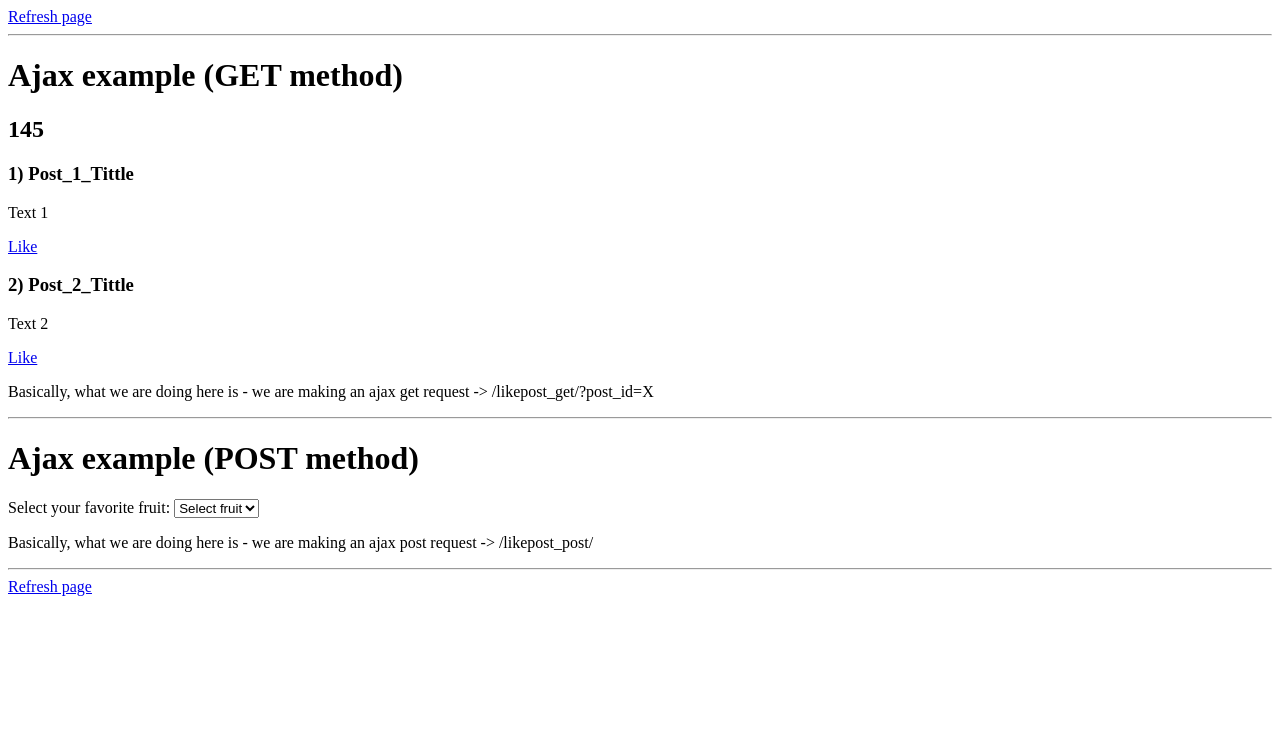
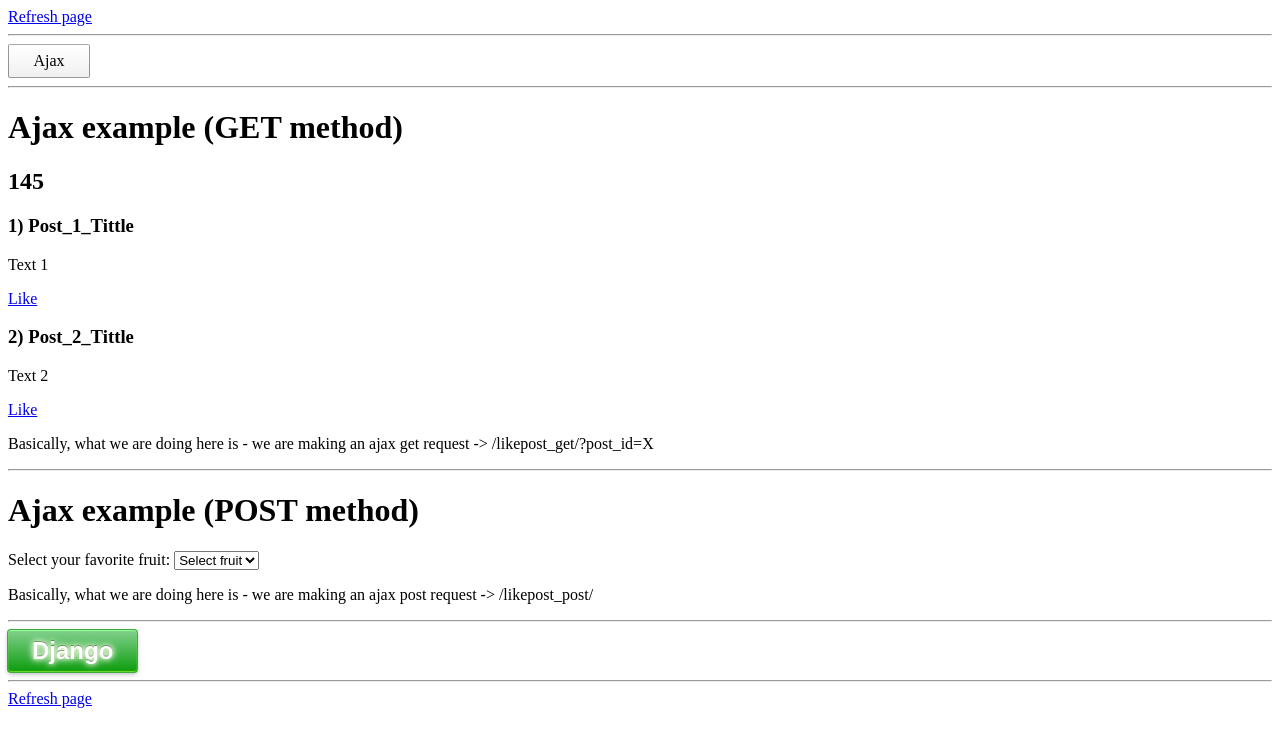
Before and after one commit to UsaMasU/django_ajax, a Django app: page / in a window 1280 px wide. Shown: the top 747 px of the page. Run offline with Django 3.2, Linux system fonts and the light colour scheme; data comes from the database, SQL or seed files in the repository; both versions use the stored data as it was after the commit; some libraries are stand-ins or nearby versions.

Commit message:
Button styles

```diff
--- /dev/null
+++ b/dj_ax/django_example/post/static/css/style.css
@@ -0,0 +1,71 @@
+a.button21 {
+  display: inline-block;
+  width: 5em;
+  height: 2em;
+  line-height: 2em;
+  vertical-align: middle;
+  text-align: center;
+  text-decoration: none;
+  user-select: none;
+  color: rgb(0,0,0);
+  outline: none;
+  border: 1px solid rgba(0,0,0,.4);
+  border-top-color: rgba(0,0,0,.3);
+  border-radius: 2px;
+  background: linear-gradient(rgb(255,255,255), rgb(240,240,240));
+  box-shadow:
+   0 0 3px rgba(0,0,0,0) inset,
+   0 1px 1px 1px rgba(255,255,255,.2),
+   0 -1px 1px 1px rgba(0,0,0,0);
+  transition: .2s ease-in-out;
+}
+a.button21:hover:not(:active) {
+  box-shadow:
+   0 0 3px rgba(0,0,0,0) inset,
+   0 1px 1px 1px rgba(0,255,255,.5),
+   0 -1px 1px 1px rgba(0,255,255,.5);
+}
+a.button21:active {
+  background: linear-gradient(rgb(250,250,250), rgb(235,235,235));
+  box-shadow:
+   0 0 3px rgba(0,0,0,.5) inset,
+   0 1px 1px 1px rgba(255,255,255,.4),
+   0 -1px 1px 1px rgba(0,0,0,.1);
+}
+
+input.button4 {
+  position: relative;
+  display: inline-block;
+  font-family: Arial,Helvetica,FreeSans,"Liberation Sans","Nimbus Sans L",sans-serif;
+  font-size: 1.5em;
+  font-weight: 700;
+  color: rgb(245,245,245);
+  text-shadow: 0 -1px rgba(0,0,0,.1);
+  text-decoration: none;
+  user-select: none;
+  padding: .3em 1em;
+  outline: none;
+  border: none;
+  border-radius: 3px;
+  background: #0c9c0d linear-gradient(#82d18d, #0c9c0d);
+  box-shadow: inset #72de26 0 -1px 1px, inset 0 1px 1px #98ff98, #3caa3c 0 0 0 1px, rgba(0,0,0,.3) 0 2px 5px;
+  -webkit-animation: pulsate 1.2s linear infinite;
+  animation: pulsate 1.2s linear infinite;
+}
+input.button4:hover {
+  -webkit-animation-play-state: paused;
+  animation-play-state: paused;
+  cursor: pointer;
+}
+input.button4:active {
+  top: 1px;
+  color: #fff;
+  text-shadow: 0 -1px rgba(0,0,0,.3), 0 0 5px #ffd, 0 0 8px #fff;
+  box-shadow: 0 -1px 3px rgba(0,0,0,.3), 0 1px 1px #fff, inset 0 1px 2px rgba(0,0,0,.8), inset 0 -1px 0 rgba(0,0,0,.05);
+}
+@-webkit-keyframes pulsate {
+  50% {color: #fff; text-shadow: 0 -1px rgba(0,0,0,.3), 0 0 5px #ffd, 0 0 8px #fff;}
+}
+@keyframes pulsate {
+  50% {color: #fff; text-shadow: 0 -1px rgba(0,0,0,.3), 0 0 5px #ffd, 0 0 8px #fff;}
+}
--- /dev/null
+++ b/dj_ax/django_example/post/static/js/ajax_get.js
@@ -0,0 +1,54 @@
+$(document).ready(function(){
+
+    $('.likebutton').click(function(){
+        let catid = $(this).attr("data-catid");
+        let likes_counter = $("#message").text();
+        console.log('catid:', catid);
+        $("#message").text('await...')
+        $.ajax({
+                type:"GET",
+                url: "/likepost_get/",
+                data: {
+                    post_id: catid,
+                    counter: likes_counter
+                },
+                success: function( response ) {
+                    $( '#like' + catid ).remove();
+                    console.log('Ajax Get Success');
+                    $( '#message' ).text(JSON.parse(response)['count']);
+                },
+                error: function( response ) {
+                    console.log('Ajax Get Failure');
+                    console.log(response);
+                    $( '#message' ).text('Ajax Get Failure');
+                }
+        });
+    });
+
+    $('a#getbtn').click(function(){
+        let button_text = $(this).text();
+        $.ajax({
+                type:"GET",
+                url: "/button_ajax_get/",
+                data: {
+                    text: button_text
+                },
+                beforeSend: function( response ) {
+                    console.log('before send');
+                    console.log('button_text:', button_text);
+                },
+                success: function( response ) {
+                    console.log('success');
+                    console.log(JSON.parse(response)['backtext'])
+                    $('a#getbtn').text(JSON.parse(response)['backtext']);
+                },
+                error: function( response ) {
+                    console.log('error');
+                },
+                complete: function( response ){
+                    console.log('complete');
+                }
+        });
+    });
+
+});
--- a/dj_ax/django_example/post/static/js/ajax.js
+++ b/dj_ax/django_example/post/static/js/ajax_post.js
@@ -1,36 +1,6 @@
-$('.likebutton').click(function(){
-    let catid = $(this).attr("data-catid");
-    let likes_counter = $("#message").text();
-    console.log('catid:', catid);
-    $("#message").text('await...')
-    $.ajax(
-        {
-            type:"GET",
-            url: "/likepost_get/",
-            data: {
-                post_id: catid,
-                counter: likes_counter
-            },
-            success: function( response ) {
-                $( '#like' + catid ).remove();
-                console.log('Ajax Get Success');
-                $( '#message' ).text(JSON.parse(response)['count']);
-            },
-            error: function( response ) {
-                        console.log('Ajax Get Failure');
-                        console.log(response);
-                        $( '#message' ).text('Ajax Get Failure');
-                    }
-        });
-});
+$(document).ready(function(){
 
-$(document).ready(function(){
-    $("#mySelect").change(function(){
-        selected = $("#mySelect option:selected").text()
-        let likes_counter = $("#message").text();
-         $( '#serv-response' ).text('awaiting...');
-
-        $.ajaxSetup({
+    $.ajaxSetup({
             beforeSend: function(xhr, settings) {
                 function getCookie(name) {
                     var cookieValue = null;
@@ -54,6 +24,11 @@ $(document).ready(function(){
             }
         });
 
+    $("#mySelect").change(function(){
+        selected = $("#mySelect option:selected").text()
+        let likes_counter = $("#message").text();
+         $( '#serv-response' ).text('awaiting...');
+
         $.ajax({
             type: 'POST',
             dataType: 'json',
@@ -67,12 +42,42 @@ $(document).ready(function(){
                         console.log('Ajax Post Success');
                         console.log(response)
                         $( '#serv-response' ).text(response['fruit'] + ' ' + response['count']);
-                    },
+            },
             error: function(response) {
                         console.log('Ajax Post Failure');
                         console.log(response);
                         $( '#serv-response' ).text('Failure');
-                    }
+            },
+            complete: function( response ){
+                    console.log('complete');
+            }
         });
   });
+
+    $('#postbtn').click(function(){
+        //let button_text = $(this).text();
+        let button_text = $(this).val();
+        $.ajax({
+            type: 'POST',
+            dataType: 'json',
+            contentType: 'application/json; charset=utf-8',
+            url: '/button_ajax_post/',
+            processData: false,
+            data: JSON.stringify({
+                    text: button_text
+            }),
+            success: function( response ) {
+                    console.log('success');
+                    console.log(response['backtext'])
+                    $('#postbtn').val(response['backtext']);
+                },
+            error: function( response ) {
+                    console.log('error');
+            },
+            complete: function( response ){
+                    console.log('complete');
+            }
+        });
+    });
+
 });
--- a/dj_ax/django_example/post/templates/post/index.html
+++ b/dj_ax/django_example/post/templates/post/index.html
@@ -4,9 +4,22 @@
 <head>
     <title>Like Post App</title>
     <script type="text/javascript" src="{% static '/jquery/jquery-3.5.1.js' %}"></script>
+    <script type="text/javascript" src="{% static '/js/ajax_get.js' %}"></script>
+    <script type="text/javascript" src="{% static '/js/ajax_post.js' %}"></script>
+    <link href="{% static 'css/style.css' %}" media="screen" rel="stylesheet" type="text/css">
+    <script>
+        $(document).ajaxStart(function () {
+            $(document.body).css({ 'cursor': 'wait' })
+        });
+        $(document).ajaxComplete(function () {
+            $(document.body).css({ 'cursor': 'default' })
+        });
+    </script>
 </head>
 <body>
     <a href="{% url 'index' %}">Refresh page</a>
+    <hr>
+    <div><a id="getbtn" class="button21" style="cursor: pointer;" >Ajax</a></div>
     <hr>
     <h1>Ajax example (GET method)</h1>
     <h2 id="message">{{ likes }}</h2>
@@ -15,7 +28,7 @@
         <p>{{ post.post_text }} </p>
         <a class="likebutton" id="like{{ post.id }}" href="#" data-catid="{{ post.id }}">Like</a>
     {% endfor %}
-    <script type="text/javascript" src="{% static '/js/ajax.js' %}"></script>
+
 
     <p>Basically, what we are doing here is - we are making an ajax get request -> /likepost_get/?post_id=X</p>
     <hr>
@@ -35,6 +48,12 @@
     <p id="serv-response"></p>
     <p>Basically, what we are doing here is - we are making an ajax post request -> /likepost_post/</p>
     <hr>
+    <form>
+        {% csrf_token %}
+        <!--a id="postbtn" class="button13" style="cursor: pointer;">Django</a-->
+        <input type="button" id="postbtn" class="button4" style="cursor: pointer;" value="Django">
+    </form>
+    <hr>
     <a href="{% url 'index' %}">Refresh page</a>
     </body>
 </html>
--- a/dj_ax/django_example/post/urls.py
+++ b/dj_ax/django_example/post/urls.py
@@ -1,9 +1,11 @@
 from django.urls import path
-from .views import index, likePost_get, likePost_post
+from .views import index, likePost_get, likePost_post, button_ajax_get, button_ajax_post
 
 
 urlpatterns = [
     path('', index, name='index'),
+    path('button_ajax_get/', button_ajax_get, name='button_ajax_get'),
+    path('button_ajax_post/', button_ajax_post, name='button_ajax_post'),
     path('likepost_get/', likePost_get, name='likepost_get'),
     path('likepost_post/', likePost_post, name='likepost_post'),
    ]
--- a/dj_ax/django_example/post/views.py
+++ b/dj_ax/django_example/post/views.py
@@ -1,4 +1,6 @@
 import time
+import random
+
 from django.shortcuts import render
 from .models import Post, Like
 from django.http import HttpResponse
@@ -47,3 +49,39 @@ def likePost_post(request):
         return HttpResponse(json.dumps(data))
     else:
         return HttpResponse("Request method is not a POST")
+
+
+def button_ajax_get(request):
+    if request.method == 'GET':
+        print('GET')
+        get_data = request.GET['text']
+        back_data = list(get_data)
+        random.shuffle(back_data)
+        back_data = ''.join(back_data).capitalize()
+        print(back_data)
+        data = {
+                'backtext': back_data
+        }
+        #time.sleep(5)   # Hard work simulation
+        return HttpResponse(json.dumps(data))
+    else:
+        return HttpResponse("Request method is not a GET")
+
+
+def button_ajax_post(request):
+    if request.method == 'POST':
+        print('POST')
+        response = json.loads(request.body.decode("utf-8"))
+
+        print(response['text'])
+        back_data = list(response['text'])
+        random.shuffle(back_data)
+        back_data = ''.join(back_data).capitalize()
+        print(back_data)
+        data = {
+            'backtext': back_data,
+        }
+        #time.sleep(5)   #  # Hard work simulation
+        return HttpResponse(json.dumps(data))
+    else:
+        return HttpResponse("Request method is not a POST")
```
Also changed, not shown: dj_ax/django_example/db.sqlite3.
